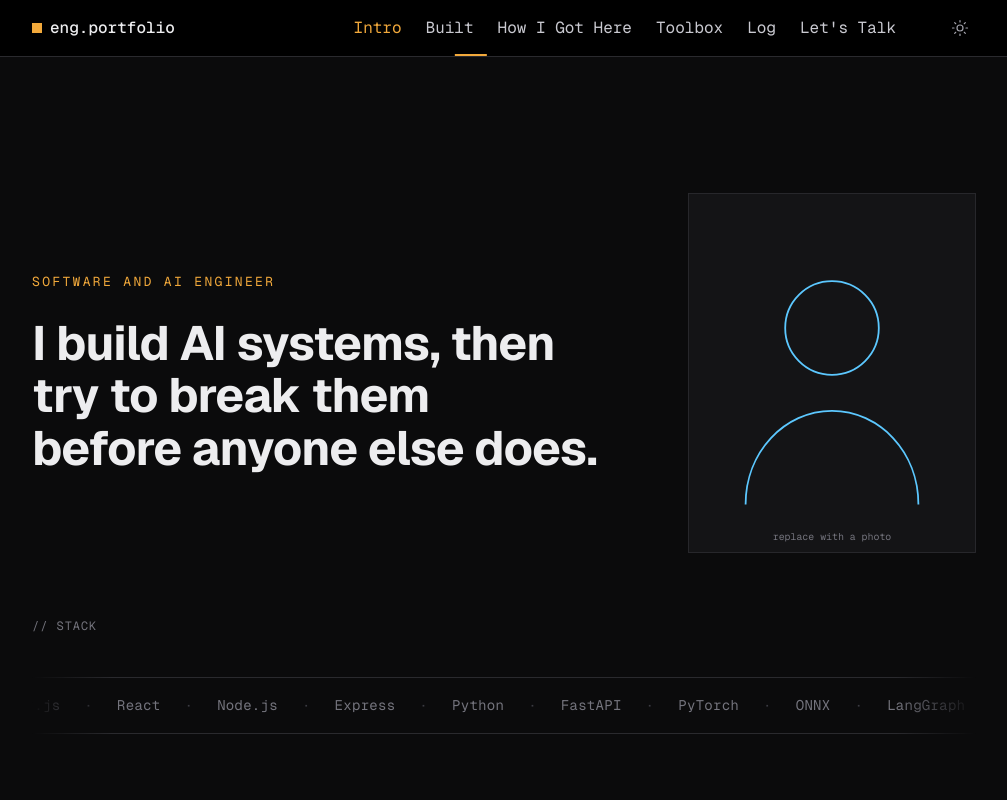
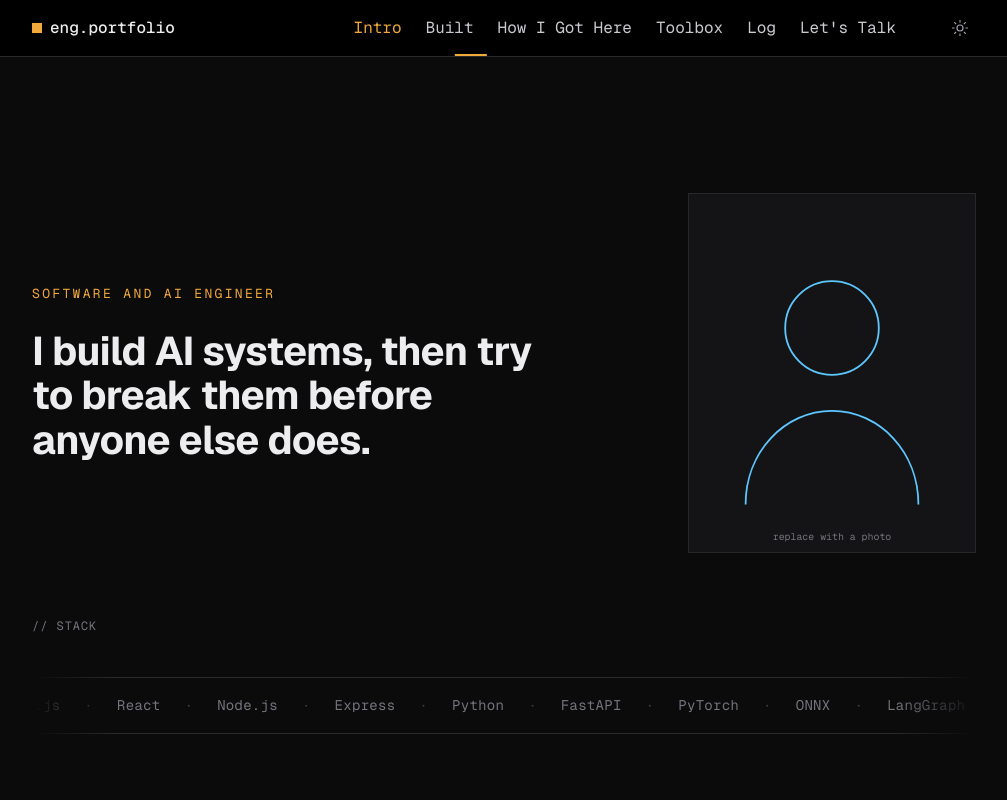
Before and after one commit to IshakAbdiazizHussen/Ishak-Abdiaziz----Portfolio, a Next.js app in the folder frontend/: page / in a window 1280 px wide. Shown: the top 800 px of the page, without its empty margins (136-1143 px from the left). Built offline with nearby package versions, Linux system fonts and the light colour scheme; no server answers.

Commit message:
now something in hero section is done

```diff
--- a/frontend/components/Hero.module.css
+++ b/frontend/components/Hero.module.css
@@ -22,14 +22,14 @@
 
 .headline {
   margin: 0;
-  max-width: 20ch;
-  /* One sentence, wraps naturally; `.tail` keeps the closing phrase together. */
-  font-size: clamp(1.5rem, 0.6rem + 3.4vw, 3rem);
+  max-width: 26ch;
+  /* One sentence; a hard break after "before" (see the markup). The head wraps
+     naturally above that break; `.tail` stays on one line. */
+  font-size: clamp(1.5rem, 0.7rem + 2.7vw, 2.5rem);
   font-weight: 700;
-  line-height: 1.1;
+  line-height: 1.12;
   letter-spacing: -0.015em;
   color: var(--text);
-  text-wrap: pretty;
   overflow-wrap: break-word;
 }
 
--- a/frontend/components/Hero.tsx
+++ b/frontend/components/Hero.tsx
@@ -10,7 +10,9 @@ export function Hero() {
         <div className={styles.body}>
           <p className={styles.kicker}>{intro.kicker}</p>
           <h1 className={styles.headline}>
-            {intro.headlineHead} <span className={styles.tail}>{intro.headlineTail}</span>
+            {intro.headlineHead}
+            <br />
+            <span className={styles.tail}>{intro.headlineTail}</span>
           </h1>
         </div>
         {/* Right column — reserved for a hero image. */}
--- a/frontend/content/intro.ts
+++ b/frontend/content/intro.ts
@@ -2,9 +2,10 @@
 export const intro = {
   kicker: "Software and AI Engineer",
   headline: "I build AI systems, then try to break them before anyone else does.",
-  /** The hero keeps this closing phrase together on one line. */
-  headlineHead: "I build AI systems, then try to break them",
-  headlineTail: "before anyone else does.",
+  /** The hero forces a line break here: the head ends on "before",
+      the tail ("anyone else does.") starts the final line. */
+  headlineHead: "I build AI systems, then try to break them before",
+  headlineTail: "anyone else does.",
   subheadline:
     "Software and AI Engineer. I ship full, working products and have real ML depth — " +
     "trained models, serving infrastructure, failure-mode design, and measured results.",
```
